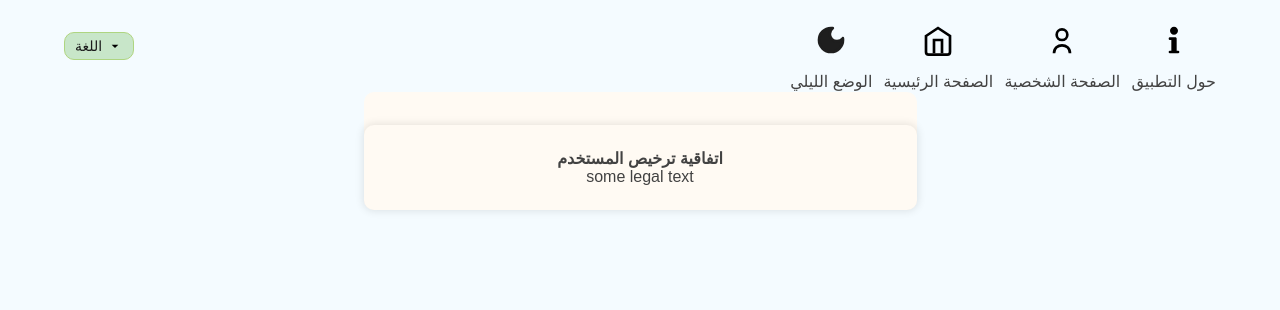
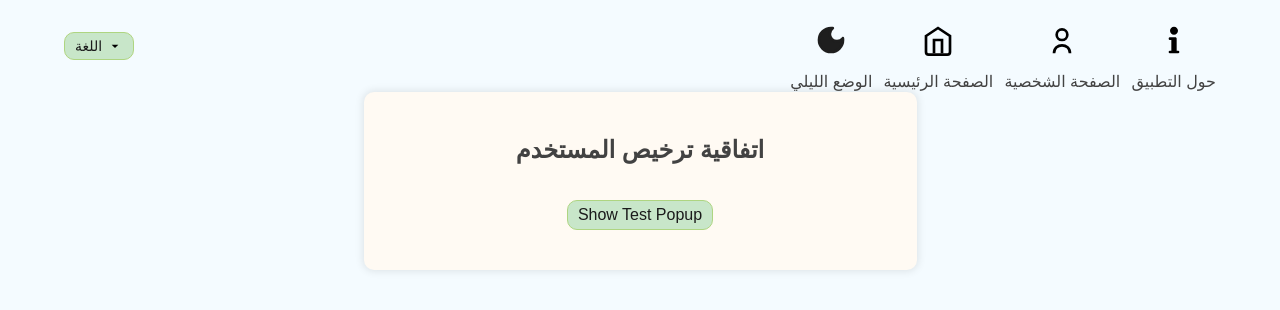
Before and after one commit to mohammadabk2/Beit-Hanina-Community-Center-Vol-App, a React (Create React App) app in the folder client/: page /ULA in a window 1280 px wide. Shown: the top 310 px of the page. Built offline with nearby package versions, Linux system fonts and the light colour scheme.

Commit message:
Edit ULA.js for testing only(testing Popup)

```diff
--- a/client/src/pages/CommonPages/ULA.js
+++ b/client/src/pages/CommonPages/ULA.js
@@ -1,20 +1,36 @@
-import React from 'react';
+import React, { useState } from 'react';
 import { useTranslation } from "react-i18next";
-
 import NavigationBar from "../../components/layout/NavigationBar";
+import PopupComponent from "../../components/common/PopupComponent";
+import DynamicButton from "../../components/common/ButtonComponent";
 
 const ULAPage = () => {
+  // Remove unused translation hook or use it
   const { t } = useTranslation("copyRight");
+  const [showPopup, setShowPopup] = useState(false);
 
   return (
     <div className="app flex-box flex-column">
       <NavigationBar />
-      <div className="general-box flex-box">
-        <div className="general-box flex-box flex-column smooth-shadow-box basic-box-padding">
-          <div className="bold-text"> {t("ula")} </div>
-          {/* //TODO add to translation legal document */}
-          <div >some legal text</div>
-        </div>
+
+      {/* Simple Test Section */}
+      <div className="general-box flex-box flex-column smooth-shadow-box basic-box-padding gap-1">
+        <h2 className="bold-text">{t("ula")}</h2> {/* Now using translation */}
+
+        <DynamicButton
+          className="button button-small"
+          text="Show Test Popup"
+          onClick={() => setShowPopup(true)}
+        />
+
+        <PopupComponent
+          isOpen={showPopup}
+          onClose={() => setShowPopup(false)}
+          message="Test Popup"
+          buttonText="Close"
+        >
+          <p>Simple popup content</p>
+        </PopupComponent>
       </div>
     </div>
   );
```
